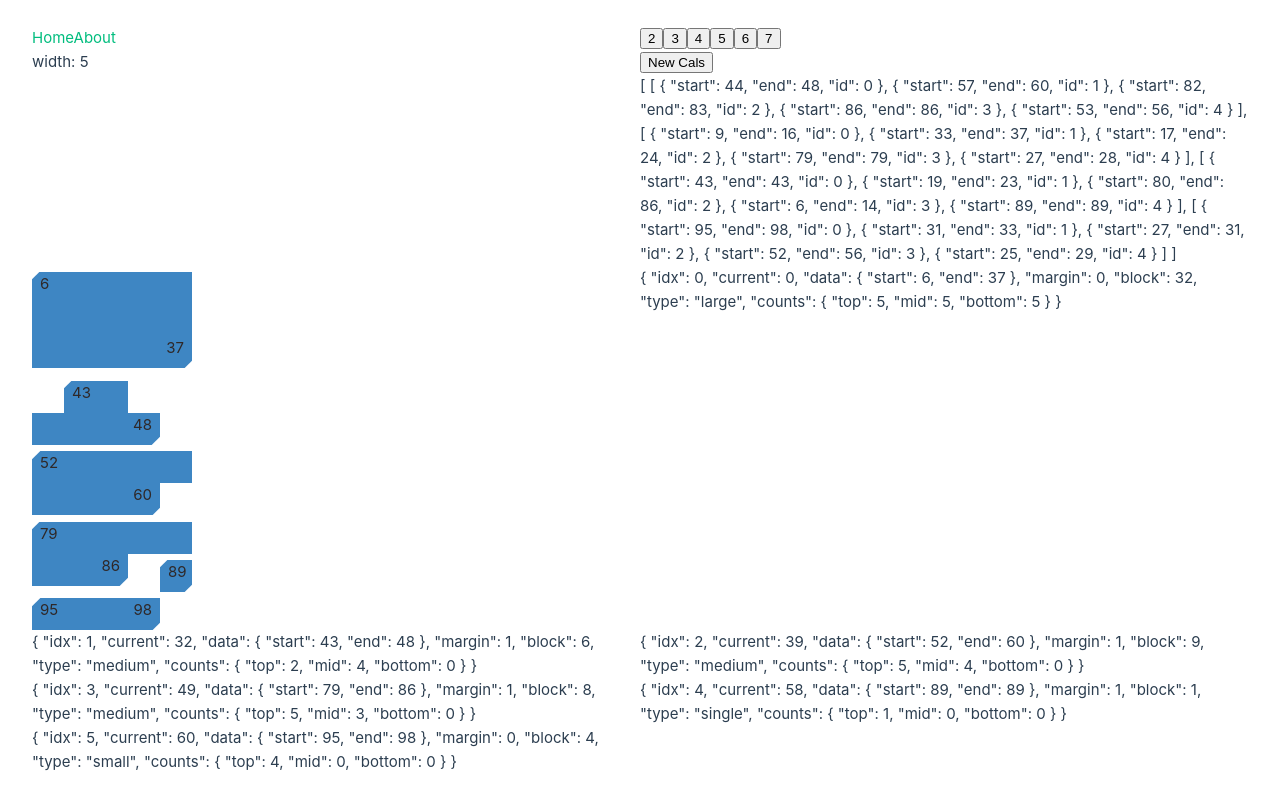
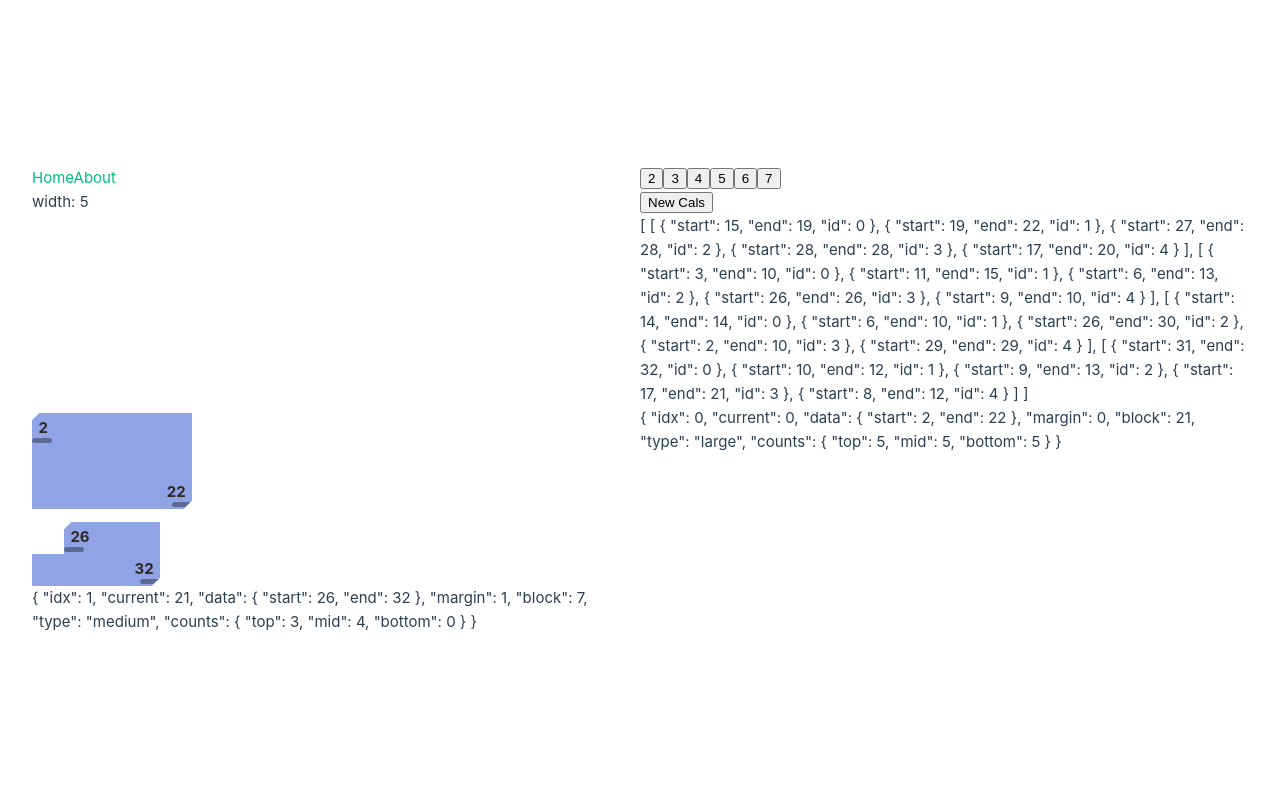
Before and after one commit to k-flynn-webdev/app-short-cal, a Vue app: page /group in a window 1280 px wide. Built offline with nearby package versions, Linux system fonts and the light colour scheme.

Commit message:
looking better now

```diff
--- a/src/components/Group.vue
+++ b/src/components/Group.vue
@@ -38,11 +38,11 @@ const calBLocks = computed(() => getCalBLocks.value(getCols.value));
 <style lang="scss">
 .container {
   display: flex;
+  flex-wrap: wrap;
   flex-direction: row;
-  flex-wrap: wrap;
 }
 .block {
-  background-color: #3e86c3;
+  background-color: #90a3e5;
   color: #2f2828;
   display: block;
   height: 2rem;
@@ -53,7 +53,12 @@ const calBLocks = computed(() => getCalBLocks.value(getCols.value));
     top: 0;
     display: block;
     position: absolute;
-    padding: 0 0.5rem;
+    padding: 0.2rem 0.4rem;
+    font-weight: bold;
+
+    &:before {
+      @extend .text-underline;
+    }
   }
 
   .text:empty {
@@ -62,14 +67,35 @@ const calBLocks = computed(() => getCalBLocks.value(getCols.value));
 
   .text:nth-of-type(1) {
     left: 0;
+    &:before {
+      left: 0;
+    }
   }
   .text:nth-of-type(2) {
     text-align: center;
     width: 100%;
+    &:before {
+      left: 0;
+      right: 0;
+    }
   }
   .text:nth-of-type(3) {
     right: 0;
+    &:before {
+      right: 0;
+    }
   }
+}
+
+.text-underline {
+  content: "";
+  position: absolute;
+  bottom: 0;
+  height: 0.3rem;
+  width: 1.25rem;
+  border-radius: 1rem;
+  background-color: black;
+  opacity: 35%;
 }
 
 .clip {
--- a/src/helpers/cal.js
+++ b/src/helpers/cal.js
@@ -4,7 +4,7 @@ const MIN_EVENTS = 5;
 const MAX_CALS = 4;
 const MAX_EVENTS = 5;
 
-const MAX_DATE = 99;
+const MAX_DATE = 32;
 
 export const getRandomIntInclusive = (min, max) => {
   min = Math.ceil(min);
```
Also changed, not shown: 1 other file (tests, documents, lock files or other folders).
